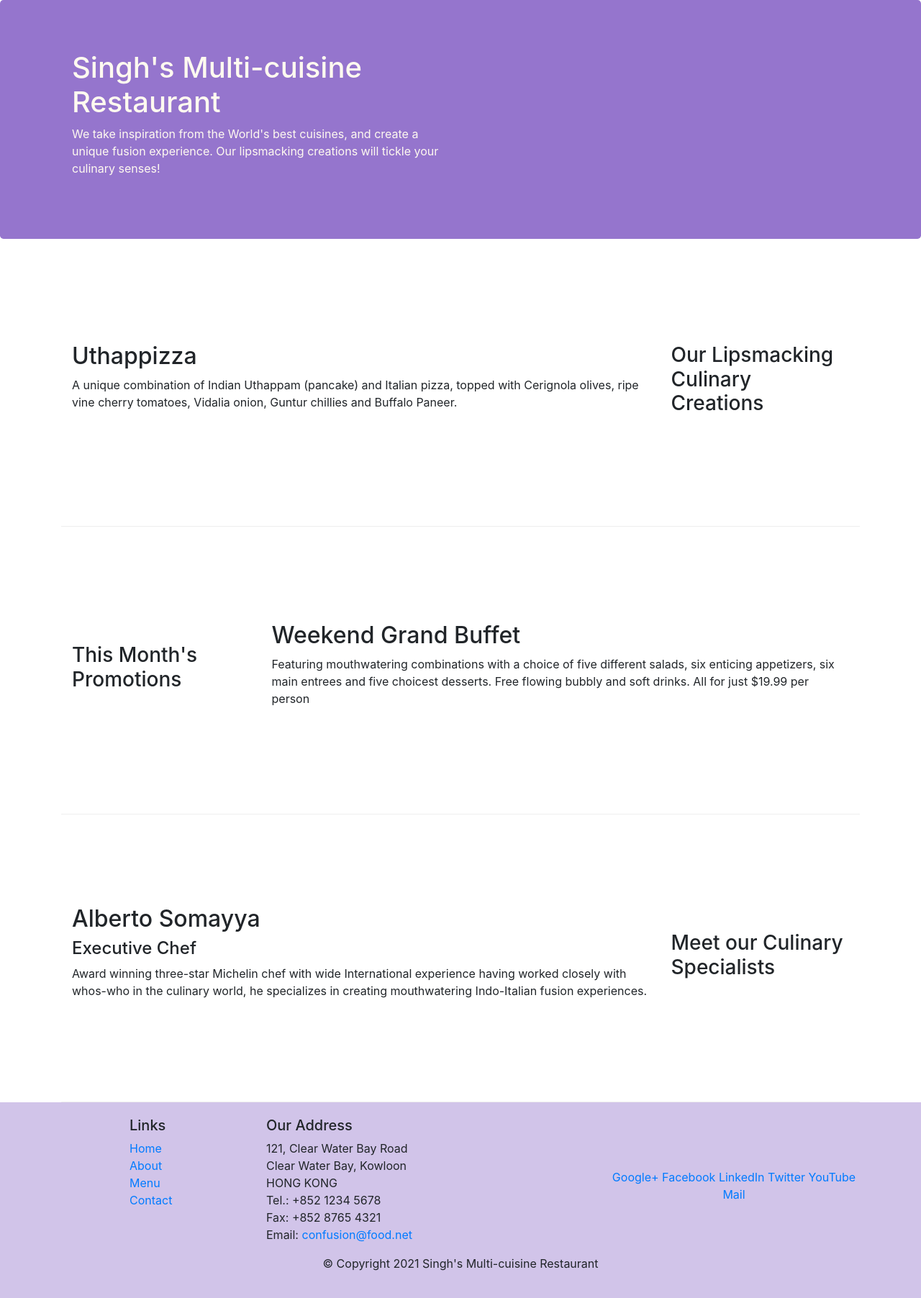
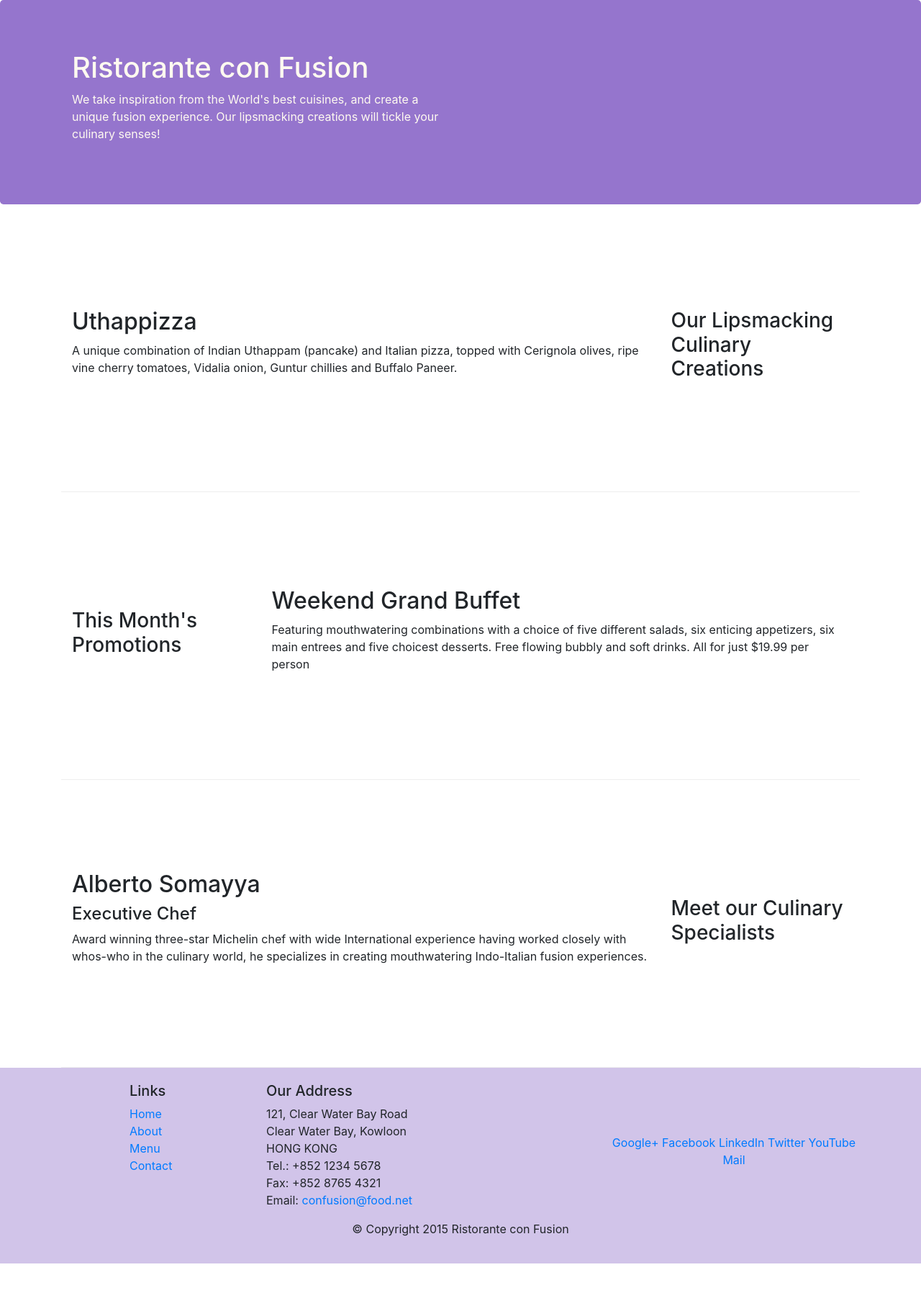
Before and after one commit to Debasnan10/BootstrapTraining, a website: page index.html in a window 1280 px wide. Shown: the whole page at 72% size. After the commit the page ends 1756 px from the top, so only its background shows below. Drawn offline with nearby package versions, Linux system fonts and the light colour scheme.

Commit message:
Remodified the title and footer

```diff
--- a/index.html
+++ b/index.html
@@ -18,7 +18,7 @@
         <div class="container">
             <div class="row row-header">
                 <div class="col-12 col-sm-6">
-                    <h1>Singh's Multi-cuisine Restaurant</h1>
+                    <h1>Ristorante con Fusion</h1>
                     <p>We take inspiration from the World's best cuisines, and create a unique fusion experience. Our lipsmacking creations will tickle your culinary senses!</p>
                 </div>
                 <div class="col-12 col-sm">
@@ -97,7 +97,7 @@
            </div>
            <div class="row justify-content-center">
                 <div class="col-auto">
-                    <p>© Copyright 2021 Singh's Multi-cuisine Restaurant</p>
+                    <p>© Copyright 2015 Ristorante con Fusion</p>
                 </div>
            </div>
         </div>
```
